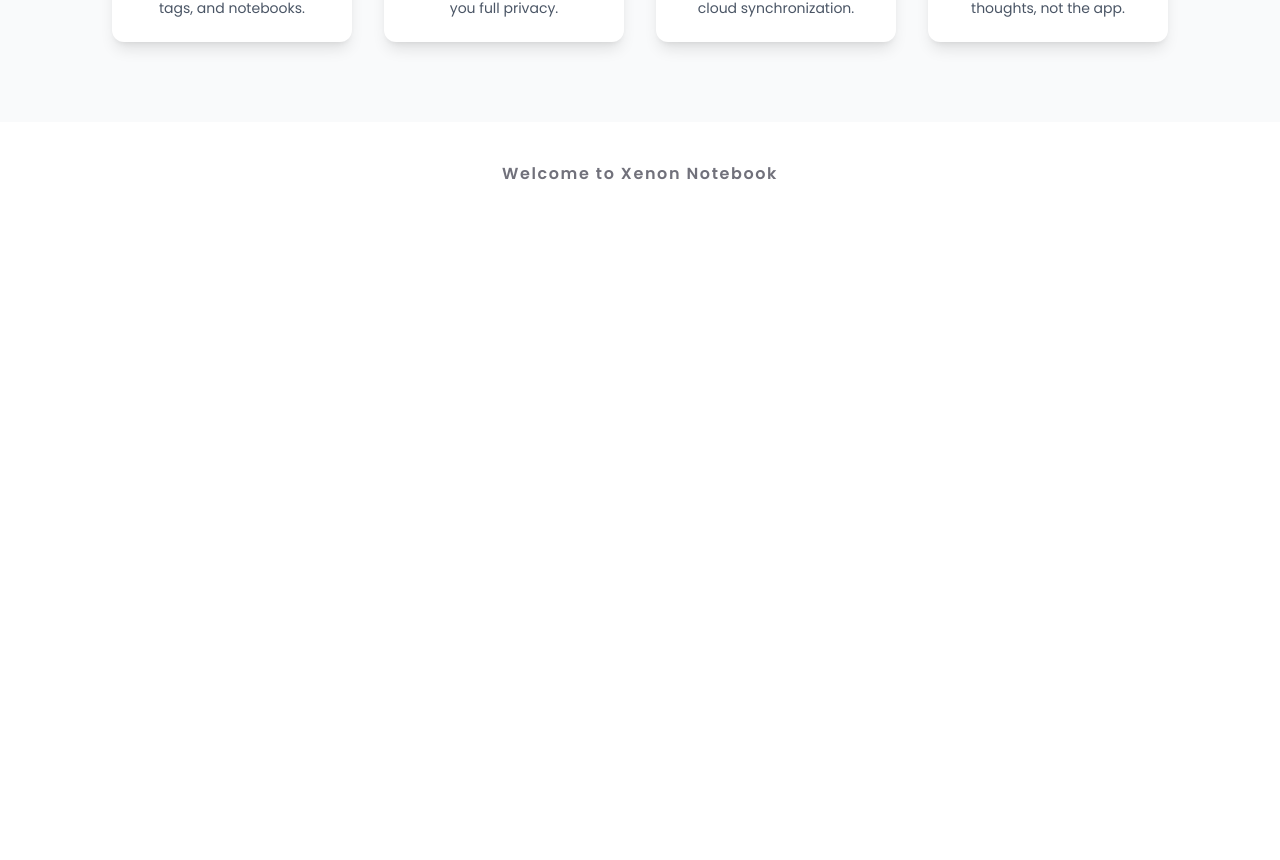
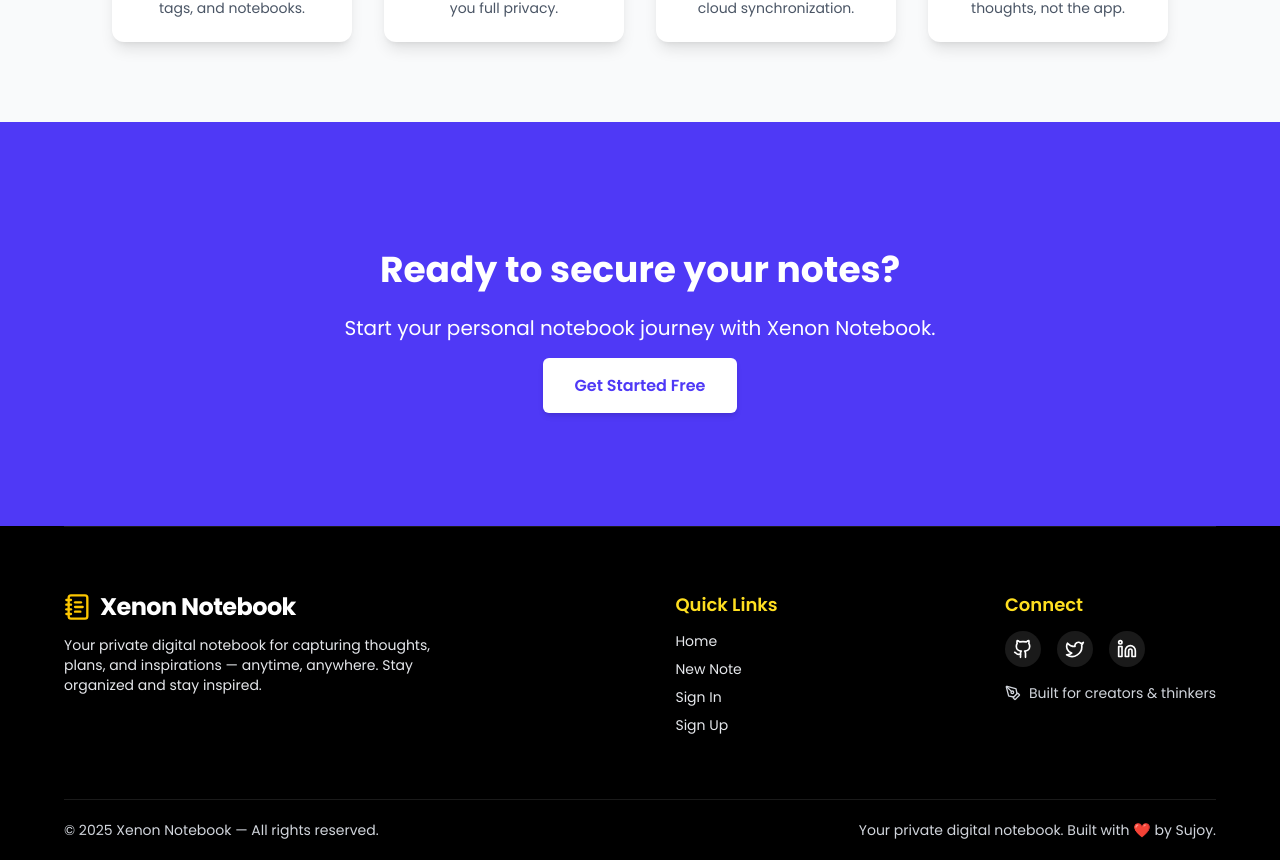
Before and after one commit to devsujoydas/xenon-notebook-client, a React (Vite) app: page / in a window 1280 px wide. Shown: the part 1278-2138 px from the top of the page. Before the commit the page ends 1504 px from the top, so only its background shows below. Built offline with nearby package versions, Linux system fonts and the light colour scheme; no server answers.

Commit message:
add home

```diff
--- a/index.html
+++ b/index.html
@@ -5,6 +5,11 @@
     <link rel="icon" type="image/svg+xml" href="https://play-lh.googleusercontent.com/V0AIRsCj7U3naDWJSpIDDsrMqzg2MIN7KrZ4Wcc6SHQYWJNkeeOVo1CMhwP1eZtEdxo" />
     <meta name="viewport" content="width=device-width, initial-scale=1.0" />
     <title>Notebook</title>
+    <style>
+      body{
+        scroll-behavior: smooth;
+      }
+    </style>
   </head>
   <body>
     <div id="root"></div>
--- a/src/AuthProvider/AuthProvider.jsx
+++ b/src/AuthProvider/AuthProvider.jsx
@@ -1,4 +1,5 @@
-// src/AuthProvider/AuthProvider.jsx
+/* eslint-disable no-unused-vars */
+
 import { createContext, useContext, useState } from "react";
 import { useQuery } from "@tanstack/react-query";
 import api from "../services/api";
@@ -50,4 +51,5 @@
   );
 };
 
+// eslint-disable-next-line react-refresh/only-export-components
 export const useAuth = () => useContext(AuthContext);
--- a/src/components/Footer.jsx
+++ b/src/components/Footer.jsx
@@ -1,11 +1,89 @@
-import React from 'react'
+import { motion } from "framer-motion";
+import { Link } from "react-router-dom";
+import { PenTool, NotebookText, Github, Twitter, Linkedin } from "lucide-react";
 
-const Footer = () => {
+export default function Footer() {
   return (
-    <div className='text-center'>
-        <h1 className="font-semibold text-zinc-500 py-10 tracking-widest">Welcome to Xenon Notebook</h1>
-    </div>
-  )
+    <footer className="relative bg-black text-white overflow-hidden">
+
+      {/* Main footer content */}
+      <div className="w-main">
+        <div className="relative z-10    py-16 flex flex-col md:flex-row justify-between gap-10 border-t border-white/10">
+          {/* Left section */}
+          <div className="space-y-3">
+            <div className="flex items-center gap-2">
+              <NotebookText className="w-7 h-7 text-yellow-400" />
+              <h2 className="text-2xl font-bold tracking-tight">Xenon Notebook</h2>
+            </div>
+            <p className="text-sm text-gray-200 max-w-sm">
+              Your private digital notebook for capturing thoughts, plans, and inspirations —
+              anytime, anywhere. Stay organized and stay inspired.
+            </p>
+          </div>
+
+          {/* Middle section - Quick Links */}
+          <div>
+            <h3 className="font-semibold text-lg mb-3 text-yellow-300">Quick Links</h3>
+            <ul className="space-y-2 text-sm text-gray-200">
+              <li>
+                <Link to="/" className="hover:text-yellow-300 transition-colors">Home</Link>
+              </li>
+              <li>
+                <Link to="/new" className="hover:text-yellow-300 transition-colors">New Note</Link>
+              </li>
+              <li>
+                <Link to="/signin" className="hover:text-yellow-300 transition-colors">Sign In</Link>
+              </li>
+              <li>
+                <Link to="/signup" className="hover:text-yellow-300 transition-colors">Sign Up</Link>
+              </li>
+            </ul>
+          </div>
+
+          {/* Right section - Stay connected */}
+          <div>
+            <h3 className="font-semibold text-lg mb-3 text-yellow-300">Connect</h3>
+            <div className="flex items-center gap-4">
+              <motion.a
+                href="https://github.com"
+                whileHover={{ scale: 1.2, rotate: 5 }}
+                className="p-2 rounded-full bg-white/10 hover:bg-white/20 transition-all"
+              >
+                <Github className="w-5 h-5" />
+              </motion.a>
+              <motion.a
+                href="https://twitter.com"
+                whileHover={{ scale: 1.2, rotate: 5 }}
+                className="p-2 rounded-full bg-white/10 hover:bg-white/20 transition-all"
+              >
+                <Twitter className="w-5 h-5" />
+              </motion.a>
+              <motion.a
+                href="https://linkedin.com"
+                whileHover={{ scale: 1.2, rotate: 5 }}
+                className="p-2 rounded-full bg-white/10 hover:bg-white/20 transition-all"
+              >
+                <Linkedin className="w-5 h-5" />
+              </motion.a>
+            </div>
+
+            <p className="mt-4 text-sm text-gray-300 flex items-center gap-2">
+              <PenTool className="w-4 h-4" /> Built for creators & thinkers
+            </p>
+          </div>
+        </div>
+      </div>
+
+      {/* Bottom strip */}
+      <div className="relative z-10 border-t border-white/10 text-center text-gray-300 py-5 text-sm w-main flex justify-between items-center ">
+        <h1>
+          © {new Date().getFullYear()} Xenon Notebook — All rights reserved.
+        </h1>
+        <h1>
+          Your private digital notebook. Built with ❤️ by Sujoy.
+        </h1>
+
+      </div>
+    </footer>
+  );
 }
-
-export default Footer
--- a/src/components/Header.jsx
+++ b/src/components/Header.jsx
@@ -22,7 +22,7 @@
   };
 
   return (
-    <header className="bg-indigo-600 text-white py-4 md:py-6 shadow-md">
+    <header className="bg-black text-white py-4 md:py-6 shadow-md">
       <div className="w-main mx-auto flex justify-between items-center">
         {/* Logo */}
         <Link to="/" className="md:text-2xl text-xl font-semibold">
@@ -36,13 +36,13 @@
               <span className="mr-4 font-medium">Hi, {user.name}</span>
               <Link
                 to="/note"
-                className="px-3 py-2 rounded hover:bg-indigo-500 transition-all"
+                className="px-3 py-2 rounded hover:bg-white hover:text-black active:scale-95 transition-all"
               >
                 All Notes
               </Link>
               <Link
                 to="/new"
-                className="px-3 py-2 rounded bg-white text-indigo-600 font-medium hover:scale-105 transition-transform duration-200"
+                className="px-3 py-2 rounded bg-white hover:bg-black hover:text-white active:scale-95 text-black font-medium hover:scale-105 transition-transform duration-200"
               >
                 New Note
               </Link>
@@ -57,13 +57,13 @@
             <>
               <Link
                 to="/signin"
-                className="px-3 py-2 rounded hover:bg-indigo-500 transition-all"
+                className="px-3 py-2 rounded hover:bg-white hover:text-black transition-all"
               >
                 Sign In
               </Link>
               <Link
                 to="/signup"
-                className="px-3 py-2 rounded hover:bg-indigo-500 transition-all"
+                className="px-3 py-2 rounded hover:bg-white hover:text-black transition-all"
               >
                 Sign Up
               </Link>
--- a/src/main.jsx
+++ b/src/main.jsx
@@ -5,8 +5,18 @@
 import { AuthProvider } from "./AuthProvider/AuthProvider.jsx";
 import { QueryClient, QueryClientProvider } from "@tanstack/react-query";
 import { Toaster } from "react-hot-toast";
+import Lenis from 'lenis'
 
 const queryClient = new QueryClient();
+
+const lenis = new Lenis();
+
+function raf(time) {
+  lenis.raf(time);
+  requestAnimationFrame(raf);
+}
+
+requestAnimationFrame(raf);
 
 createRoot(document.getElementById("root")).render(
   // <StrictMode>
--- /dev/null
+++ b/src/pages/Home/CTASections.jsx
@@ -0,0 +1,25 @@
+import React from 'react'
+import { Link } from 'react-router-dom'
+import { useAuth } from '../../AuthProvider/AuthProvider'
+
+const CTASections = () => {
+    const { user } = useAuth()
+    return (
+        <section className="py-20 md:py-32 bg-indigo-600 text-white text-center">
+            <h2 className="text-3xl md:text-4xl font-bold mb-6">
+                Ready to secure your notes?
+            </h2>
+            <p className="text-lg md:text-xl mb-8">
+                Start your personal notebook journey with Xenon Notebook.
+            </p>
+            <Link
+                to={`${user ? "/note" : "/signup"}`}
+                className="bg-white text-indigo-600 px-8 py-4 rounded-md font-semibold shadow-md hover:bg-gray-100 transition"
+            >
+                Get Started Free
+            </Link>
+        </section>
+    )
+}
+
+export default CTASections
--- a/src/pages/Home/Home.jsx
+++ b/src/pages/Home/Home.jsx
@@ -1,13 +1,14 @@
-import React from 'react'
+
 import HeroSection from './HeroSection'
 import FeaturesSection from './FeaturesSection'
+import CTASections from './CTASections'
 
 const Home = () => {
     return (
         <div>
-
             <HeroSection />
             <FeaturesSection />
+            <CTASections />
         </div>
     )
 }
--- /dev/null
+++ b/src/router/AuthProtectedRoute.jsx
@@ -0,0 +1,14 @@
+import { Navigate } from "react-router-dom";
+import { useAuth } from "../AuthProvider/AuthProvider";
+
+const AuthProtectedRoute = ({ children }) => {
+    const { user } = useAuth();
+
+    if (user) return <Navigate to="/" replace />
+    if (!user) {
+        return children;
+    }
+
+};
+
+export default AuthProtectedRoute;
--- a/src/router/router.jsx
+++ b/src/router/router.jsx
@@ -7,13 +7,14 @@
 import ProtectedRoute from "./ProtectedRoute";
 import ResetPassword from "../pages/Auth/ResetPassword";
 import Home from "../pages/Home/Home";
+import AuthProtectedRoute from "./AuthProtectedRoute";
 
 export default function Router() {
     return (
         <Routes>
-            <Route path="/signin" element={<SignIn />} />
-            <Route path="/signup" element={<SignUp />} />
-            <Route path="/reset-password" element={<ResetPassword />} />
+            <Route path="/signin" element={<AuthProtectedRoute><SignIn /></AuthProtectedRoute>} />
+            <Route path="/signup" element={<AuthProtectedRoute><SignUp /></AuthProtectedRoute>} />
+            <Route path="/reset-password" element={<AuthProtectedRoute><ResetPassword /></AuthProtectedRoute>} />
 
             <Route
                 path="/"
--- a/src/services/api.js
+++ b/src/services/api.js
@@ -1,4 +1,3 @@
-// src/services/api.js
 import axios from "axios";
 
 const api = axios.create({
@@ -20,50 +19,50 @@
   refreshSubscribers = [];
 }
 
-api.interceptors.response.use(
-  (res) => res,
-  async (err) => {
-    const originalRequest = err.config;
+// api.interceptors.response.use(
+//   (res) => res,
+//   async (err) => {
+//     const originalRequest = err.config;
 
-    if (
-      (err.response?.status === 401 || err.response?.status === 403) &&
-      !originalRequest._retry
-    ) {
-      originalRequest._retry = true;
+//     if (
+//       (err.response?.status === 401 || err.response?.status === 403) &&
+//       !originalRequest._retry
+//     ) {
+//       originalRequest._retry = true;
 
-      if (isRefreshing) {
-        return new Promise((resolve) => {
-          refreshSubscribers.push((token) => {
-            originalRequest.headers["Authorization"] = `Bearer ${token}`;
-            resolve(api(originalRequest));
-          });
-        });
-      }
+//       if (isRefreshing) {
+//         return new Promise((resolve) => {
+//           refreshSubscribers.push((token) => {
+//             originalRequest.headers["Authorization"] = `Bearer ${token}`;
+//             resolve(api(originalRequest));
+//           });
+//         });
+//       }
 
-      isRefreshing = true;
-      try {
-        const { data } = await axios.get(
-          "http://localhost:5000/api/auth/refresh",
-          { withCredentials: true }
-        );
+//       isRefreshing = true;
+//       try {
+//         const { data } = await axios.get(
+//           "http://localhost:5000/api/auth/refresh",
+//           { withCredentials: true }
+//         );
 
-        const newToken = data.accessToken;
-        localStorage.setItem("accessToken", newToken);
-        api.defaults.headers.common["Authorization"] = `Bearer ${newToken}`;
-        onRefreshed(newToken);
+//         const newToken = data.accessToken;
+//         localStorage.setItem("accessToken", newToken);
+//         api.defaults.headers.common["Authorization"] = `Bearer ${newToken}`;
+//         onRefreshed(newToken);
 
-        return api(originalRequest);
-      } catch (refreshError) {
-        localStorage.removeItem("accessToken");
-        window.location.href = "/signin";
-        return Promise.reject(refreshError);
-      } finally {
-        isRefreshing = false;
-      }
-    }
+//         return api(originalRequest);
+//       } catch (refreshError) {
+//         localStorage.removeItem("accessToken");
+//         window.location.href = "/signin";
+//         return Promise.reject(refreshError);
+//       } finally {
+//         isRefreshing = false;
+//       }
+//     }
 
-    return Promise.reject(err);
-  }
-);
+//     return Promise.reject(err);
+//   }
+// );
 
 export default api;
```
Also changed, not shown: src/pages/Home/HeroSection.jsx (+29 -21 lines).
